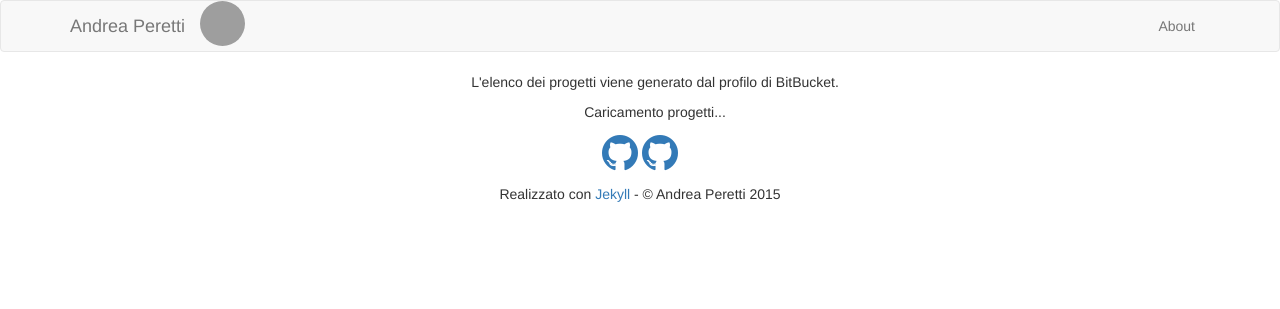
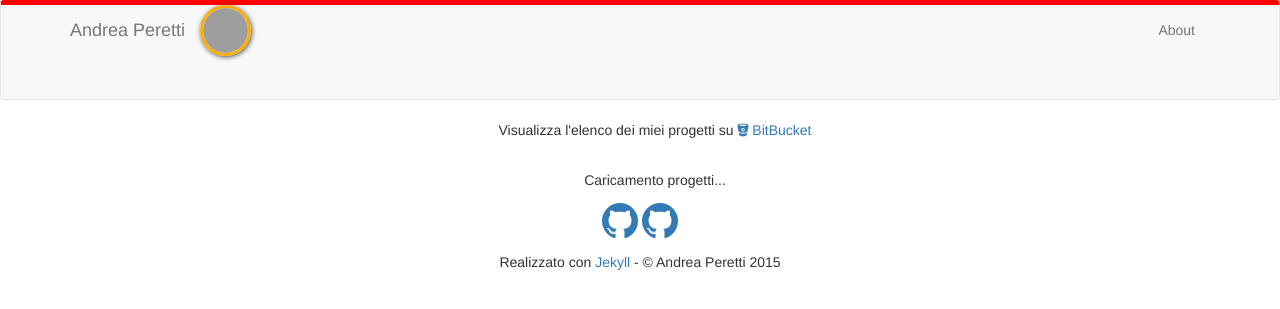
Before and after one commit to andxet/andxet.dev, a Jekyll site: the page built from index.md, in a window 1280 px wide. Shown: the top 309 px of the page. Built offline with Jekyll 4.4.1, drawn with Linux system fonts in a browser that asks for light colours; nearby versions of some CDN libraries; grey boxes are pictures that could not be loaded.

Commit message:
Modificati i css ed il template dei progetti

```diff
--- a/_data/user.yml
+++ b/_data/user.yml
@@ -4,3 +4,4 @@
 city: Torino
 profession: "Studente in informatica"
 specialization: "Realtà virtuale e multimedialità"
+bitbucket: https://bitbucket.org/andxet
--- a/_includes/scripts.html
+++ b/_includes/scripts.html
@@ -34,6 +34,7 @@
 
   $.getJSON('https://bitbucket.org/api/1.0/users/andxet', function(data) {
     var repos = data["repositories"]
+    console.log(repos)
     //Modifico i link ai logo, prendendo quelli ad una risoluzione più alta
     for (i=0; i < repos.length; i++){
         var r=repos[i]
--- a/_layouts/portfolio.html
+++ b/_layouts/portfolio.html
@@ -25,8 +25,8 @@
 -->
 
   <div class="container marketing">
-    <p class="text-center">L'elenco dei progetti viene generato dal profilo di BitBucket.</p>
-    <span id="projects"><p class="text-center">Caricamento progetti...</p></span>
+    <p class="text-center">Visualizza l'elenco dei miei progetti su <a href="{{ site.data.user.bitbucket }}"><i class="fa fa-bitbucket"></i> BitBucket</a></p>
+    <div id="projects"><p class="text-center">Caricamento progetti...</p></div>
   </div>
   <script id="project-template" type="text/x-handlebars-template">
   {% raw %}
@@ -37,6 +37,9 @@
                 <img class="img-circle" src='{{logo}}' />
                 <h2><a class="project-name" href='https://bitbucket.org/andxet/{{slug}}' target="_blank">{{name}}</a></h2>
                 <p class="projet-description">{{description}}</p>
+                <a href='https://bitbucket.org/andxet/{{slug}}' class="btn btn-primary">
+                    <i class="fa fa-bitbucket fa-inverse"></i> visualizza »
+                </a>
             </div>
         {{/this.repo}}
       </div>
--- a/css/style.css
+++ b/css/style.css
@@ -11,15 +11,31 @@
   margin-left: 10px;
 }
 
+div.marketing .col-md-4{
+  padding: 20px;
+}
+
+div.marketing .col-md-4:hover {
+  background-color: #eee;
+  border-radius: 15px;
+}
+
 /**/
 #projects {
-  border-top: 30px;
+  margin-top: 30px;
 }
 
 /*navbar*/
-navbar .img-circle{
+.navbar{
+  border-top: 5px solid red;
+  height: 100px;
+  vertical-align: middle;
+}
+
+nav .img-circle{
   border-style: solid;
-  border-color: #878181;
+  border-width: 3px;
+  border-color: #ffae00;
   box-shadow: 1px 1px 5px #484848;
   /*vertical-align: -11px;*/
 }
```
